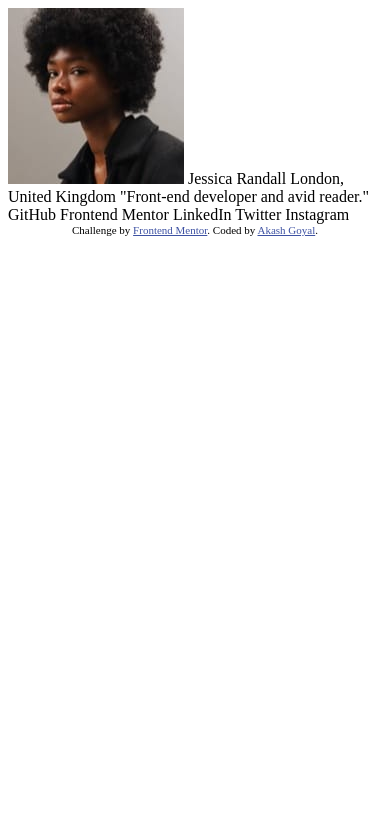
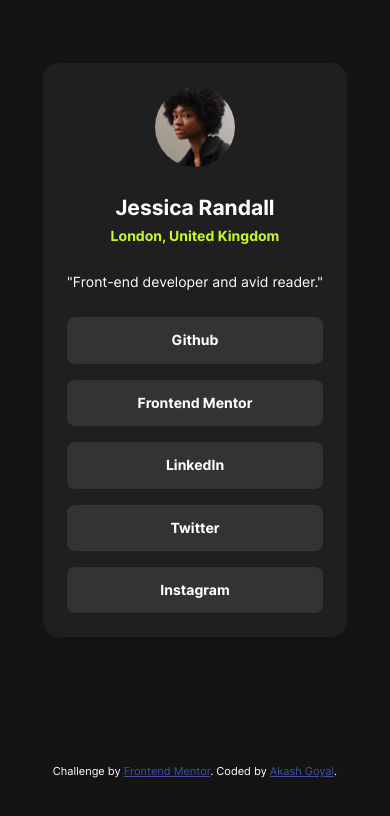
Before and after one commit to akashigamedev/Social_Links_Design_Challenge, a plain HTML site: page index.html in a window 390 px wide. Drawn offline with Linux system fonts and the light colour scheme.

Commit message:
complete responsive design

```diff
--- a/index.html
+++ b/index.html
@@ -9,6 +9,7 @@
       sizes="32x32"
       href="./assets/images/favicon-32x32.png"
     />
+    <link rel="stylesheet" href="style.css" />
     <title>Frontend Mentor | Social links profile</title>
     <style>
       .attribution {
@@ -21,10 +22,19 @@
     </style>
   </head>
   <body>
-    <img src="assets/images/avatar-jessica.jpeg" alt="profile_picture" />
-    Jessica Randall London, United Kingdom "Front-end developer and avid
-    reader." GitHub Frontend Mentor LinkedIn Twitter Instagram
-
+    <div class="container">
+      <img class="profile_picture" src="assets/images/avatar-jessica.jpeg" alt="profile_picture" />
+      <h2>Jessica Randall</h2>
+      <p class="location">London, United Kingdom</p>
+      <p>"Front-end developer and avid reader."</p>
+      <div class="links_container">
+        <button>Github</button>
+        <button>Frontend Mentor</button>
+        <button>LinkedIn</button>
+        <button>Twitter</button>
+        <button>Instagram</button>
+      </div>
+    </div>
     <div class="attribution">
       Challenge by
       <a href="https://www.frontendmentor.io?ref=challenge" target="_blank"
--- a/style.css
+++ b/style.css
@@ -0,0 +1,150 @@
+@font-face {
+    font-family: Inter;
+    src: url("assets/fonts/static/Inter-Regular.ttf") format("truetype");
+    font-weight: 400;
+    font-style: normal;
+}
+@font-face {
+    font-family: Inter;
+    src: url("assets/fonts/static/Inter-SemiBold.ttf") format("truetype");
+    font-weight: 600;
+    font-style: normal;
+}
+@font-face {
+    font-family: Inter;
+    src: url("assets/fonts/static/Inter-Bold.ttf") format("truetype");
+    font-weight: 700;
+    font-style: normal;
+}
+
+*,
+*::before,
+*::after {
+  box-sizing: border-box;
+}
+* {
+  margin: 0;
+}
+
+body {
+  line-height: 1.5;
+  -webkit-font-smoothing: antialiased;
+}
+img,
+picture,
+video,
+canvas,
+svg {
+  display: block;
+  max-width: 100%;
+}
+input,
+button,
+textarea,
+select {
+  font: inherit;
+}
+p,
+h1,
+h2,
+h3,
+h4,
+h5,
+h6 {
+  overflow-wrap: break-word;
+}
+p {
+  text-wrap: pretty;
+}
+h1,
+h2,
+h3,
+h4,
+h5,
+h6 {
+  text-wrap: balance;
+}
+#root,
+#__next {
+  isolation: isolate;
+}
+
+:root {
+  --clr-green: hsl(75, 94%, 57%);
+  --clr-white: hsl(0, 0%, 100%);
+  --clr-grey-700: hsl(0, 0%, 20%);
+  --clr-grey-800: hsl(0, 0%, 12%);
+  --clr-grey-900: hsl(0, 0%, 8%);
+}
+body {
+    margin: 0;
+    padding: 0;
+    font-family: Inter;
+    font-size: 14px;
+    line-height: 1.6;
+    background: var(--clr-grey-900);
+    color: var(--clr-white);
+    display: grid;
+    min-height: 100vh;
+    place-items: center;
+}
+
+.container {
+    max-width: 375px;
+    border-radius: 16px;
+    background: var(--clr-grey-800);
+    padding: 1.5rem;
+    display: flex;
+    flex-direction: column;
+    align-items: center;
+}
+
+.profile_picture {
+    width: 80px;
+    height: 80px;
+    border-radius: 100%;
+    margin-bottom: 1.5rem;
+}
+
+.location {
+    color: var(--clr-green);
+    font-weight: bold;
+    margin-bottom: 1.5rem;
+}
+.links_container {
+    margin-top: 1.5rem;
+    display: flex;
+    flex-direction: column;
+    width: 100%;
+    gap: 1rem;
+}
+
+.links_container > button {
+    background-color: var(--clr-grey-700);
+    color: var(--clr-white);
+    font-weight: bold;
+    text-transform: capitalize;
+    padding: 0.75rem 0;
+    border-radius: 8px;
+    outline: none;
+    border: none;
+}
+.links_container > button:hover,
+.links_container > button:focus {
+    background-color: var(--clr-green);
+    color: var(--clr-grey-700);
+    transition: background-color, 200ms ease-out;
+}
+.links_container > button:active {
+    background-color: var(--clr-white);
+}
+
+@media only screen and (min-width: 750px) {
+    .container {
+        max-width: 1440px;
+        padding: 2rem;
+    }
+    .links_container > button {
+        min-width: 300px;
+    }
+}
```
